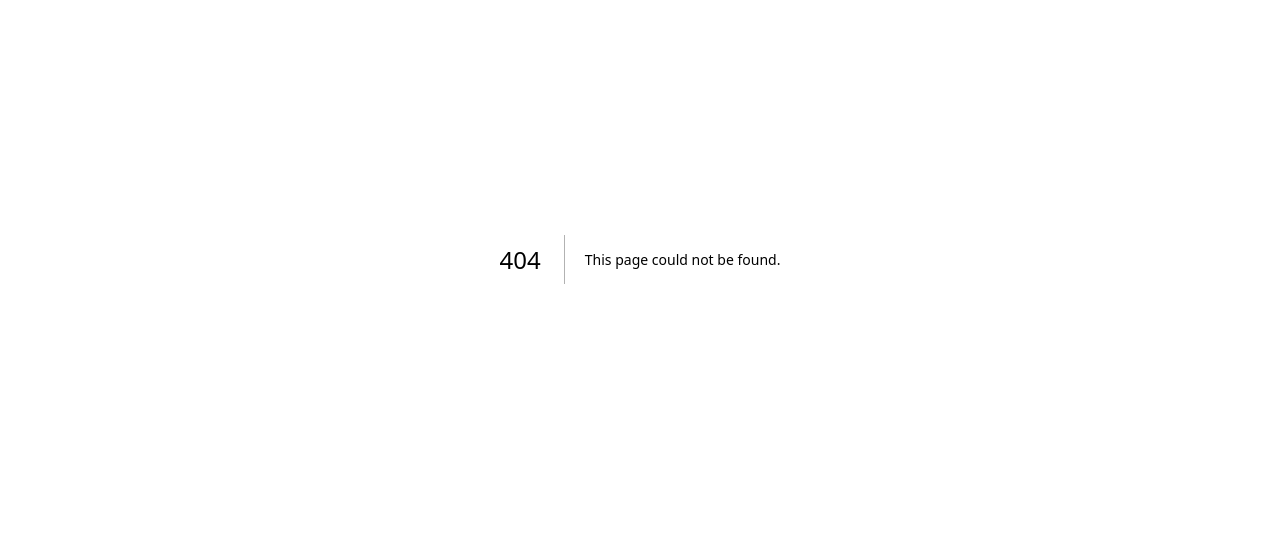
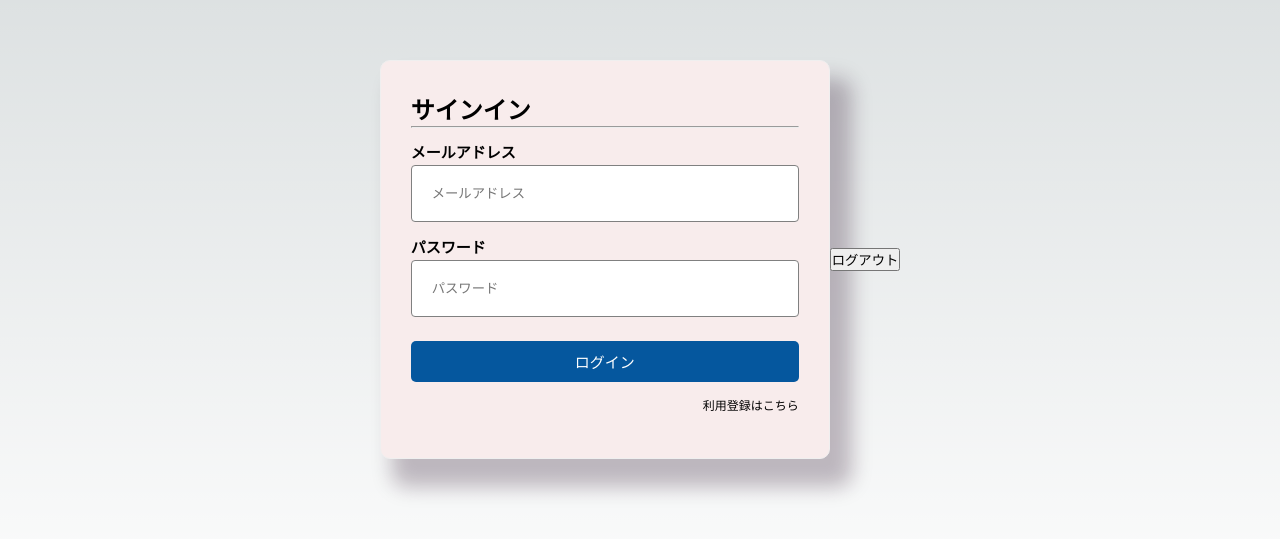
Before and after one commit to QwerTayu/wakaru-hacku2023-app, a Next.js app: page /signIn in a window 1280 px wide. Before the commit this address had no page. Shown: the part 141-680 px from the top of the page. Built offline with nearby package versions, Linux system fonts and the light colour scheme; no server answers.

Commit message:
✨ ログイン機能の型枠も作成しました

```diff
--- a/src/firebase.js
+++ b/src/firebase.js
@@ -1,6 +1,6 @@
 import { initializeApp } from "firebase/app";
 import { getFirestore } from "firebase/firestore";
-import { createUserWithEmailAndPassword, getAuth, sendEmailVerification, updateCurrentUser } from "firebase/auth";
+import { createUserWithEmailAndPassword, getAuth, sendEmailVerification, signInWithEmailAndPassword, signOut, updateCurrentUser } from "firebase/auth";
 
 const firebaseConfig = {
   apiKey: process.env.NEXT_PUBLIC_FIREBASE_API_KEY,
@@ -30,4 +30,29 @@ const signUpWithEmailAndPassword = async (email, password) => {
   }
 }
 
-export { db, signUpWithEmailAndPassword};
+const logInWithEmailAndPassword = async (email, password) => {
+  try {
+    const user = await signInWithEmailAndPassword(auth, email, password);
+
+    alert("user signed in successfully")
+
+    return user;
+  } catch (error) {
+    alert("failed to sign in user");
+    console.log(error);
+  }
+}
+
+
+const logOut = async () => {
+  try {
+    await signOut(auth);
+    console.log(auth.currentUser);
+    alert("user signed out successfully")
+  } catch (error) {
+    alert("failed to sign out user");
+    console.log(error);
+  }
+}
+
+export { db, signUpWithEmailAndPassword, logInWithEmailAndPassword, logOut};
--- a/src/components/PlaceInfo.jsx
+++ b/src/pages/signIn.js
@@ -1,55 +1,56 @@
-import { InfoWindowF, MarkerF } from "@react-google-maps/api";
-import React, { useEffect, useState } from "react";
-import styles from "./Map.module.css";
-import { db } from "@/firebase";
-import { collection, getDocs, onSnapshot } from "firebase/firestore";
+import { useState } from 'react';
+import styles from '../styles/Sign.module.css'
+import { logInWithEmailAndPassword, logOut } from "@/firebase";
+import Link from 'next/link';
 
-export default function PlaceInfo () {
 
-    const [users, setUsers] = useState([]);
+function signIn() {
+    const [email, setEmail] = useState('');
+    const [password, setPassword] = useState('');
 
-    useEffect(() => {
-        // データベースからデータを取得する
-        const userData = collection(db, "user");
-        getDocs(userData).then((snapShot) => {
-            // console.log(snapShot.docs.map((doc) => ({ ...doc.data() })));
-            setUsers(snapShot.docs.map((doc) => ({ ...doc.data() })));
-
-            // リアルタイムで取得
-            onSnapshot(userData, (user) => {
-                setUsers(user.docs.map((doc) => ({ ...doc.data() })));
-            });
-        });
-    }, []);
+    const handleSubmit = async(e) => {
+        e.preventDefault();
+        const user = await logInWithEmailAndPassword(email, password);
+        console.log(user);
+        setEmail('');
+        setPassword('');
+    };
 
     return (
-        <>
-            {users.filter((user) => user.isInOffice === true).map((user) => (
-                // <MarkerF
-                // key={user.id}
-                // position={{
-                //     lat: user.placeLat,
-                //     lng: user.placeLng,
-                // }}
-                // icon={{
-                //     url: "https://developers.google.com/maps/documentation/javascript/examples/full/images/beachflag.png",
-                //     origin: new window.google.maps.Point(0, 0),
-                //     anchor: new window.google.maps.Point(15, 15),
-                //     scaledSize: new window.google.maps.Size(30, 30),
-                // }}
-                // />
-                <InfoWindowF
-                    key={user.id}
-                    position={{
-                        lat: user.placeLat,
-                        lng: user.placeLng,
-                    }}
-                >
-                    <div className={styles.markerWindow}>
-                        <h1>{user.username}</h1>
+        <div className={styles.formContainer}>
+            <form onSubmit={(e) => handleSubmit(e)}>
+                <h1 className={styles.title}>サインイン</h1>
+                <hr />
+                <div className={styles.uiForm}>
+                    <div className={styles.formField}>
+                        <label>メールアドレス</label>
+                        <input
+                            type="text"
+                            placeholder='メールアドレス'
+                            name='mailAddress'
+                            value={email}
+                            onChange={(e) => setEmail(e.target.value)}
+                        />
                     </div>
-                </InfoWindowF>
-            ))}
-        </>
+                    <div className={styles.formField}>
+                        <label>パスワード</label>
+                        <input
+                            type="password"
+                            placeholder='パスワード'
+                            name='password'
+                            value={password}
+                            onChange={(e) => setPassword(e.target.value)}
+                        />
+                    </div>
+                    <button type={'submit'} className={styles.submitButton}>ログイン</button>
+                    <p className={styles.sign}><Link href='/signUp'>利用登録はこちら</Link></p>
+                </div>
+            </form>
+            <div className={styles.logout}>
+                <button type={'button'} onClick={logOut}>ログアウト</button>
+            </div>
+        </div>
     );
-};
+}
+
+export default signIn;
--- a/src/styles/Sign.module.css
+++ b/src/styles/Sign.module.css
@@ -82,3 +82,8 @@
     font-size: 12px;
     height: 12px;
 }
+
+.sign {
+    font-size: 12px;
+    align-self: flex-end;
+}
```
